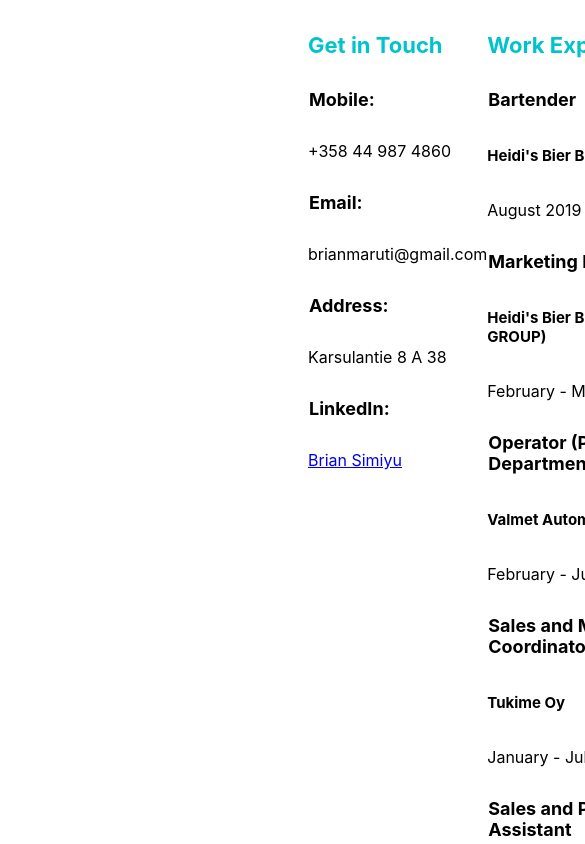
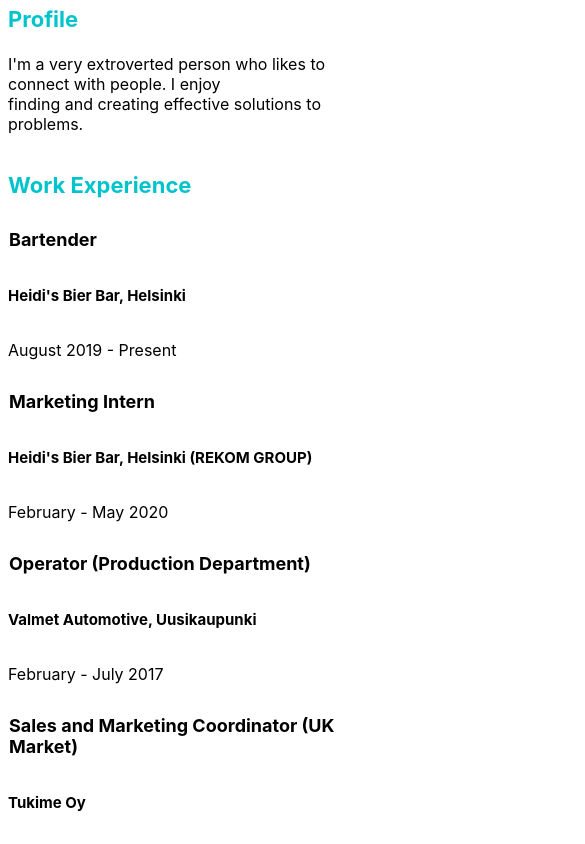
Before and after one commit to BrianSimiyu/BrianSimiyu.github.io, a plain HTML site: page index.html in a window 390 px wide. Shown: the part 220-1064 px from the top of the page, 585 px wide, since content can reach past the window. Drawn offline with Linux system fonts and the light colour scheme.

Commit message:
Update style.css

```diff
--- a/style.css
+++ b/style.css
@@ -1,6 +1,5 @@
 body{
-  padding-left: 300px;
-  font-family: -apple-system, BlinkMacSystemFont, 'Segoe UI', Roboto, Oxygen, Ubuntu, Cantarell, 'Open Sans', 'Helvetica Neue', sans-serif;
+    font-family: -apple-system, BlinkMacSystemFont, 'Segoe UI', Roboto, Oxygen, Ubuntu, Cantarell, 'Open Sans', 'Helvetica Neue', sans-serif;
 }
 
 h1{
@@ -68,3 +67,20 @@ p{
 .content8{
   grid-area: content8;
 }
+
+@media only screen and (max-width:550px){
+  .container{
+    grid-template-columns: 1fr;
+    grid-template-rows: 1fr 1fr 1fr 1fr 1fr 1fr 1fr 1fr;
+    grid-template-areas:
+    "content1"
+    "content2"
+    "content4"
+    "content6"
+    "content7"
+    "content8"
+    "content5"
+    "content3";
+  }
+
+}
```
